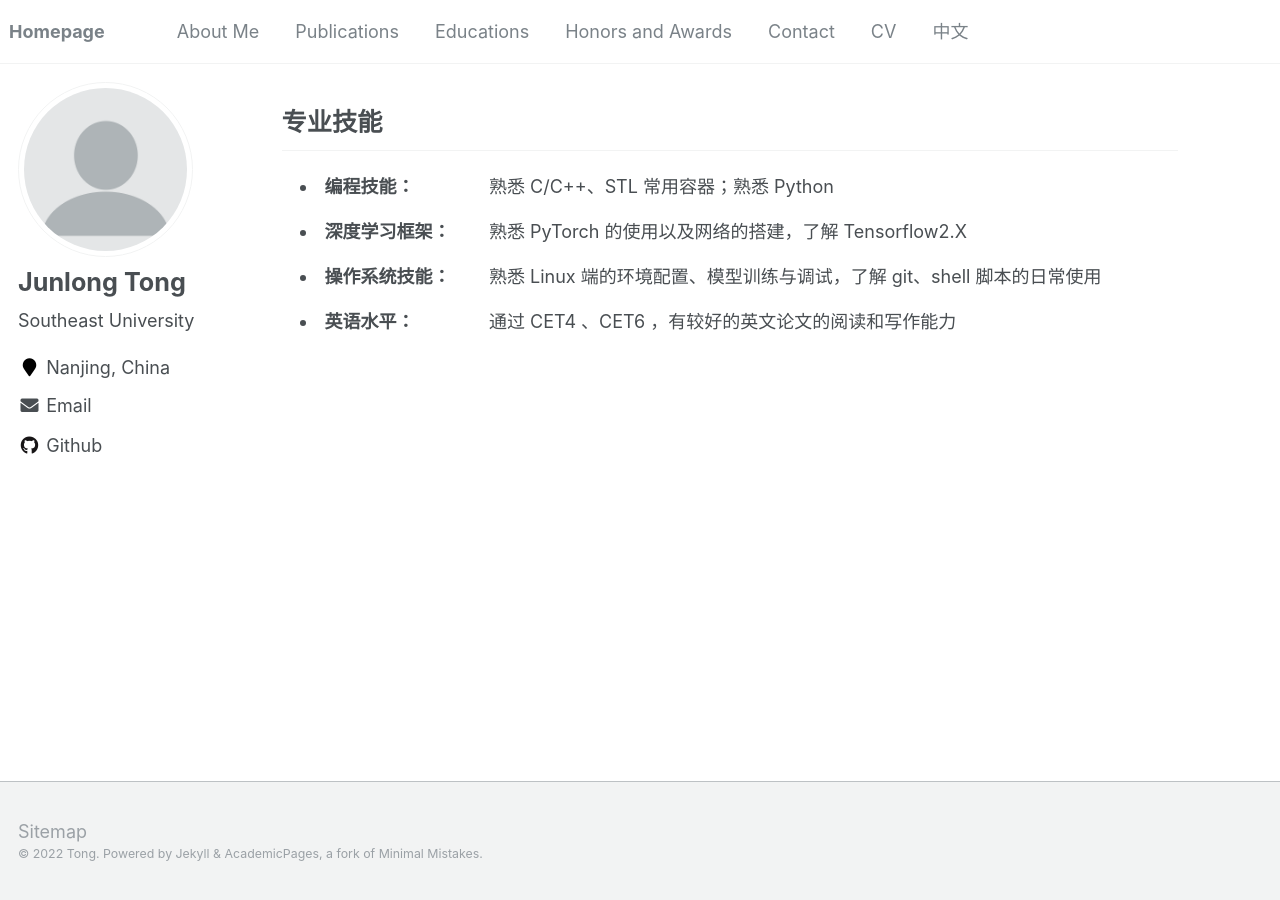
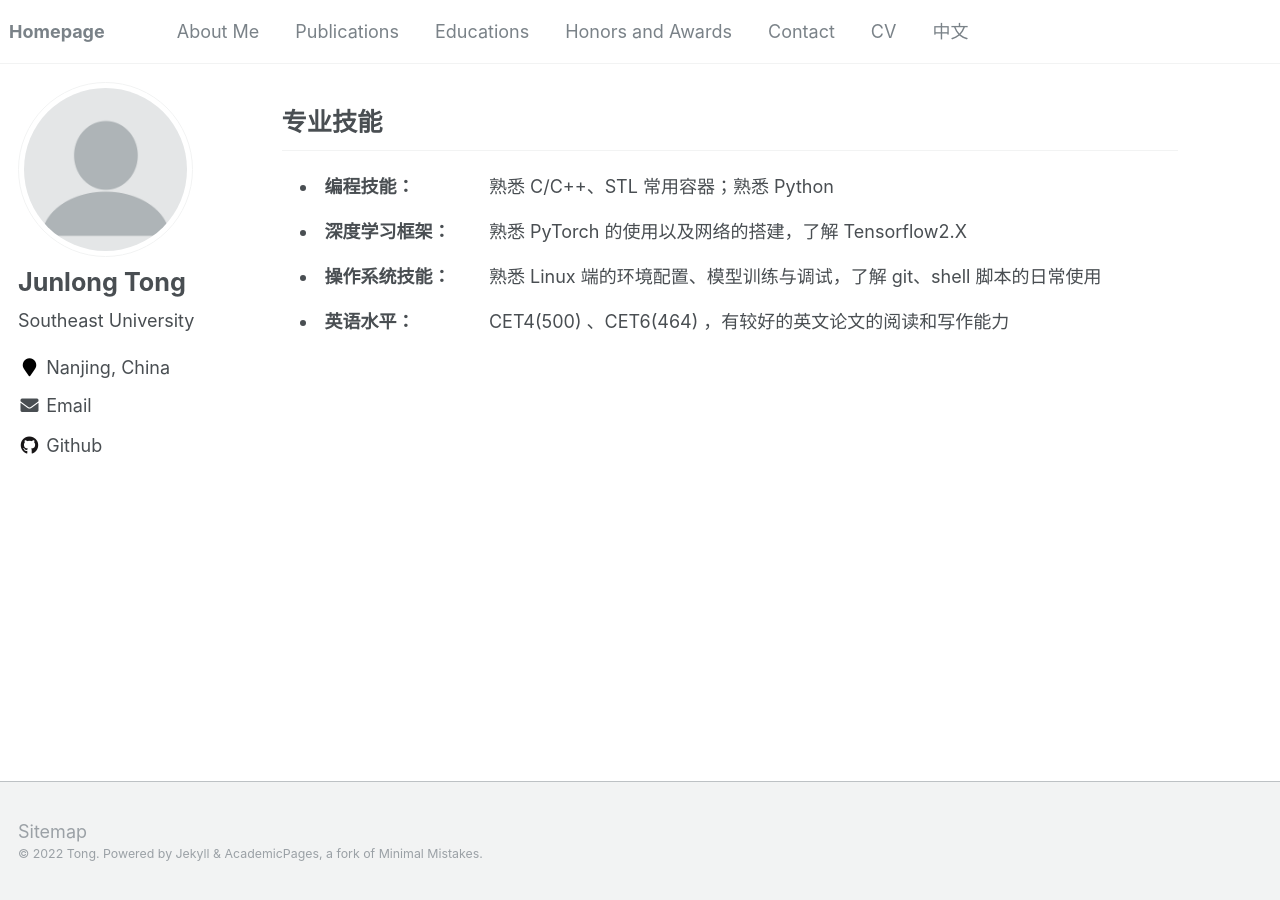
Before and after one commit to JL-tong/JL-tong.github.io, a Jekyll site: the page built from _pages/includes/Skills.md, in a window 1280 px wide. Built offline with Jekyll 4.4.1, drawn with Linux system fonts in a browser that asks for light colours; our own code applies the rules of GitHub Pages for plain Markdown files; comment, search, counter and statistics services are not loaded.

Commit message:
Update zh

```diff
--- a/_pages/includes/Skills.md
+++ b/_pages/includes/Skills.md
@@ -18,6 +18,6 @@
     </tr>
     <tr>
         <td><li><b> 英语水平：</b></li></td>
-        <td>通过 CET4 、CET6 ，有较好的英文论文的阅读和写作能力</td>
+        <td>CET4(500) 、CET6(464) ，有较好的英文论文的阅读和写作能力</td>
     </tr>
 </table>
```
